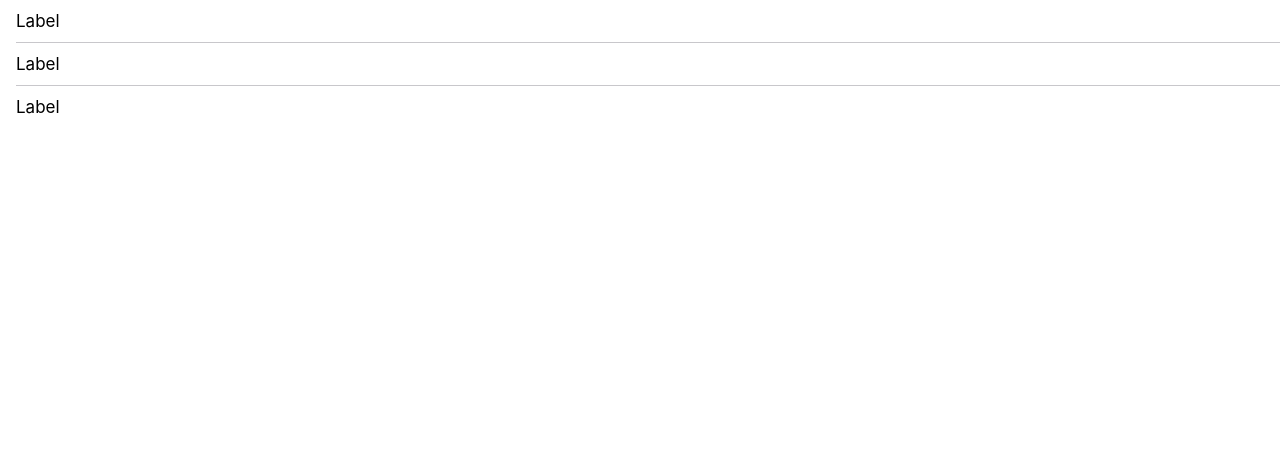
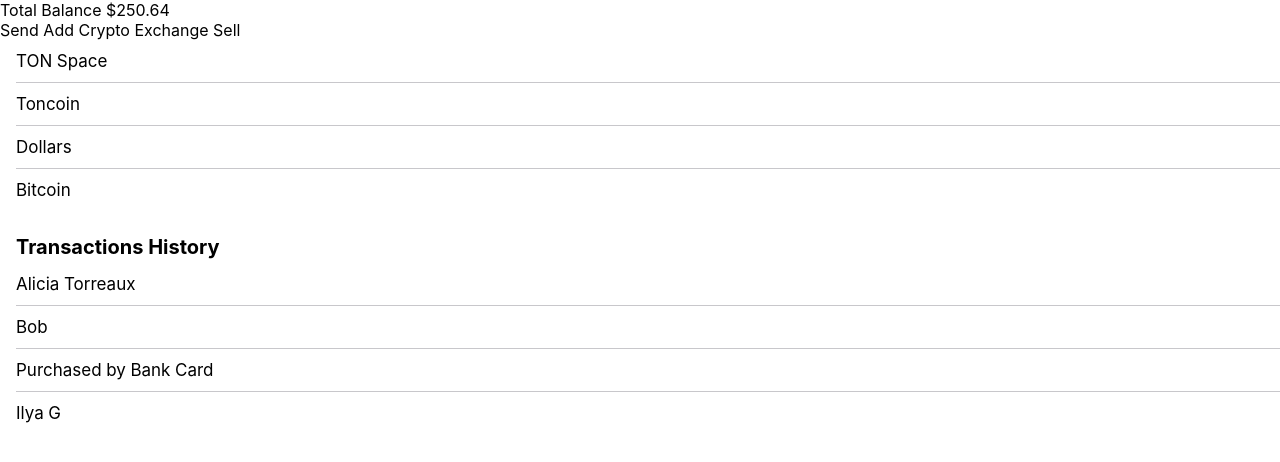
Before and after one commit to IlyaGrshin/wallet_animations, a React (Create React App) app: page / in a window 1280 px wide. Shown: the top 462 px of the page. Built offline with nearby package versions, Linux system fonts and the light colour scheme; the HTML template or start-up script is replaced by a standard one.

Commit message:
Update App.js

```diff
--- a/src/App.js
+++ b/src/App.js
@@ -1,5 +1,6 @@
-import Card from './Components/Card'
+import Card from './Components/Card';
 import ListItem from './Components/ListItem';
+import SectionHeader from './Components/SectionHeader';
 
 import './App.css';
 
@@ -7,14 +8,50 @@
     return (
         <div>
             <Card>
+                Total Balance
+                $250.64
+            </Card>
+            <Card>
+                Send
+                Add Crypto
+                Exchange
+                Sell
+            </Card>
+            <Card>
                 <ListItem
-                    bodyProps={{ label: 'Label' }}
+                    bodyProps={{ label: 'TON Space' }}
+                    key={1}
                 />
                 <ListItem
-                    bodyProps={{ label: 'Label' }}
+                    bodyProps={{ label: 'Toncoin' }}
+                    key={2}
                 />
                 <ListItem
-                    bodyProps={{ label: 'Label' }}
+                    bodyProps={{ label: 'Dollars' }}
+                    key={3}
+                />
+                <ListItem
+                    bodyProps={{ label: 'Bitcoin' }}
+                    key={4}
+                />
+            </Card>
+            <Card>
+                <SectionHeader title='Transactions History' />
+                <ListItem
+                    bodyProps={{ label: 'Alicia Torreaux' }}
+                    key={5}
+                />
+                <ListItem
+                    bodyProps={{ label: 'Bob' }}
+                    key={6}
+                />
+                <ListItem
+                    bodyProps={{ label: 'Purchased by Bank Card' }}
+                    key={7}
+                />
+                <ListItem
+                    bodyProps={{ label: 'Ilya G' }}
+                    key={8}
                 />
             </Card>
         </div>
```
